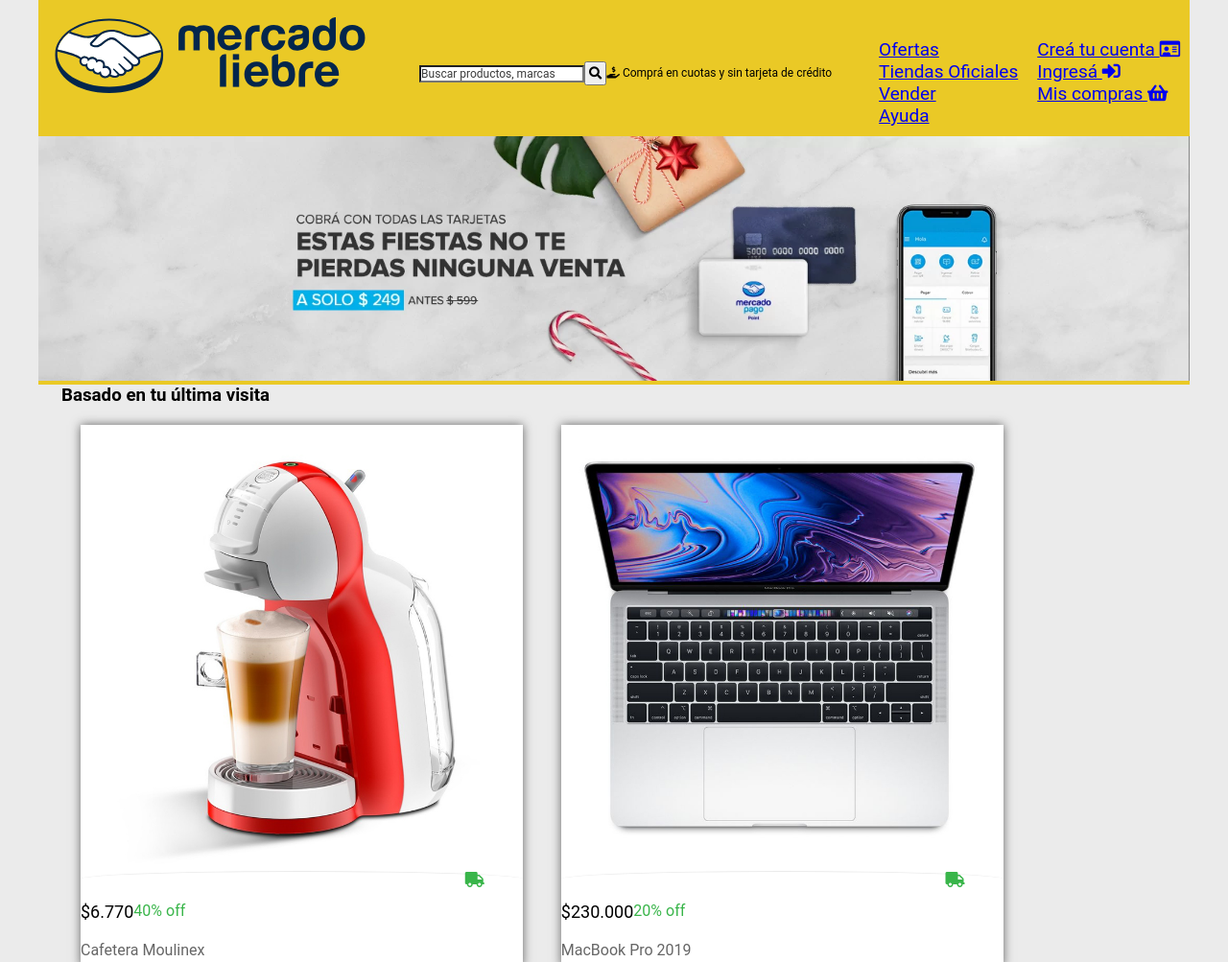
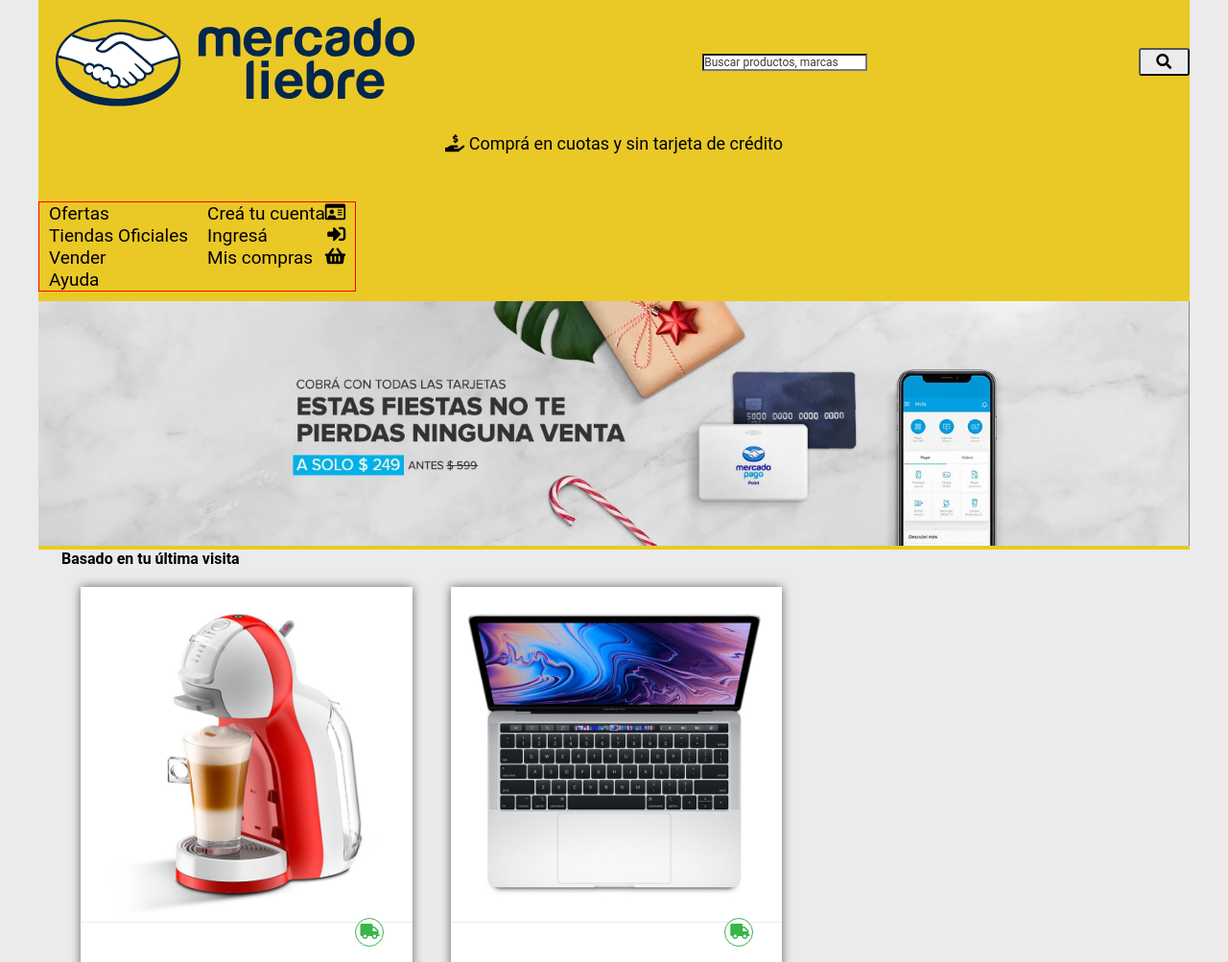
Before and after one commit to mayorgaclara/dhtroopersM4E1MayorgaClara, a website: page views/home.html in a window 1280 px wide. Shown: the top 1003 px of the page at 96% size. Drawn offline with Linux system fonts and the light colour scheme.

Commit message:
Agrego Responsive - min 769px

```diff
--- a/public/css/styles.css
+++ b/public/css/styles.css
@@ -17,12 +17,30 @@
 
     .search-button {
         display: flex;
+        justify-content: center;
+        flex: 1 1 auto;
+        align-items: center;
+    }
+
+    .button {
+        padding: 3px 5px;
+        flex: 1 0 5%;
+        border-radius: 3px;
+        font-size: 1em;
+        box-sizing: content-box;
+        border-radius: solid 3px #666;
+        background: #ebebeb;
+    }
+
+    .search-form {
+        flex: 0 1 95%;
         text-align: center;
-        align-items: center;
-        flex: 1 1 auto;
-        justify-content: center;
-        margin-top: 20px;
-        }
+        flex-direction: column;
+    }
+
+    .barra {
+        flex-grow: 1;
+    }
 
     .logo {
         margin: 15px;
@@ -39,19 +57,20 @@
         font-size: 24px
     }
 
-    button {
-        padding: 3px 3px;
-        text-align: center;
-        }
+    .main-navbar{
+        display: none;
+    }
 
-    .main-navbar {
-        display: none;
+    a {
+       font-size: 12px;
+       text-decoration: none;
     }
 
     .barra {
         background: white;
         font-size: 12px;
         color:rgb(59, 59, 59);
+
     }
 
     .burger-menu {
@@ -72,23 +91,12 @@
         align-self: center;
     }
 
-    .main section article i {
-        display: block;
-        background-color: white;
-        color:#39b54a;
-        font-size: 16px;
-        padding: 5px;
-        width: 30px;
-        height: 30px;
-        border: 1px solid #39b54a;
-        border-radius: 50%;
-        right: 20px;
-        top: -15px;
-
-    }
-
     .texto-cuotas {
         font-size: 12px;
+        margin-top: 10px;
+        text-align: center;
+        flex: 5 1 100%;
+        margin-bottom: 10px;
     }
 
     .banner {
@@ -122,37 +130,50 @@
     .producto-info {
         display: flex;
         flex-wrap: wrap;
+        flex-direction: column;
+        align-items: center;
     }
 
     .camion {
+        padding: 0px 50px;
+        margin-top: 0px;
+        border-top: solid 1px #ebebeb;
+        text-align: right;
+        flex-flow: column;
+        padding: 10px;
         color: #39b54a;
-        display: flex;
-        flex-flow: column;
-        padding: 0px 40px;
+        font-size: 16px;
         flex-grow: 1;
-        text-align: right;
-        margin-top: 0px;
-        margin-bottom: 15px;
-        border-top: solid 1px #ebebeb;
-        border-radius: 50%;
     }
 
+    main section article i {
+        display: block;
+        font-size: 16px;
+        padding: 5px;
+        width: 30px;
+        height: 30px;
+        border: solid 1px #39b54a;
+        background-color: #fff;
+        border-radius: 50%;
+        position: relative;
+        right: 20px;
+        top: -15px;
+    }
     .precio {
         font-size: 18px;
-        flex-grow: 30%;
         margin-bottom: 0px;
     }
 
     .descuento {
         font-size: 16px;
-        font-weight: normal;
         color: #39b54a;
         text-align: left;
-        flex-grow: 70%;
+        margin-left: 8px;
         margin-top: 0px;
     }
 
     .descripcion {
+        visibility: hidden;
         font-size: 16px;
         font-weight: normal;
         flex: 5 1 100%;
@@ -169,10 +190,6 @@
     color: #666;
     padding: 10px;
     font-size: 12px;
-}
-
-footer h3{
-    font-size: 20px;
 }
 
 footer p {
@@ -193,22 +210,22 @@
 
 @media (min-width: 361px){
 
-    .main-navbar{
+    .main-navbar {
         display: flex;
         justify-content: space-between;
         margin-top: 20px;
         margin-bottom: 0px;
+        margin: auto;
         visibility: visible;
+        border: 1px red solid;
     }
 
-    .navbar-list-1, .navbar-list-2 {
+    .navbar-list-1, .navbar-list-2, a {
+        display: flex;
+        justify-content: space-between;
+        text-decoration: none;
         color: black;
         text-align: left;
-        text-decoration: none;
-    }
-
-    .navbar-list-1 {
-        margin-left: 25px;
     }
 
     .navbar-list-2 {
@@ -219,7 +236,7 @@
         display: none;
     }
 
-    .textocuotas {
+    .catalogo-productos {
         display: flex;
         flex-wrap: wrap;
     }
@@ -232,6 +249,52 @@
     .descripcion {
         visibility: visible;
     }
+
+}
+
+@media (min-width: 769px) {
+    *{
+        font-size: 1em;
+    }
+
+    .main-header-top-bar {
+        display: flex;
+        justify-content: space-between;
+    }
+
+    .logo {
+        flex: 1 1 auto;
+        max-width: 380px;
+    }
+
+    .texto-cuotas {
+        align-self: center;
+        text-align: center;
+    }
+
+    .search-button {
+        align-self: center;
+        text-align: center;
+    }
+
+    .main-navbar {
+        display: flex;
+        justify-content: space-between;
+        visibility: visible;
+    }
+
+    .navbar-list-1, .navbar-list-2 {
+        display: flex;
+        justify-content: space-between;
+        flex-flow: row;
+        align-self: center;
+        text-align: center;
+    }
+
+    .producto-completo {
+        width: 30%;
+    }
+
 
 }
 
@@ -254,7 +317,7 @@
         font-size: 19px;
     }
 
-    .textocuotas {
+    .texto-cuotas {
         max-width: none;
         font-size: 18px;
         font-weight: 400;
--- a/views/home.html
+++ b/views/home.html
@@ -18,18 +18,18 @@
         <div class="main-header-top-bar">
             <img src="/images/logo-mercado-liebre.svg" class = "logo" width="360" alt="Logo de MercadoLiebre">
             <div class="search-button">
-                <form action="" method="post">
+                <form action="" method="post" class="search-form">
                     <input type="search" value = "Buscar productos, marcas" class = barra>
                 </form>
                 <button type="submit" class = button><i class="fas fa-search"></i></button>
+            </div>
             <p class = "texto-cuotas">
                 <i class = "fas fa-hand-holding-usd">  </i>
                 Comprá en cuotas y sin tarjeta de crédito
             </p>
-        </div>
 
         <section class="navbar-lists">
-            <nav class = "main-navbar">
+            <div class = "main-navbar">
                 <ul type= "none" class="navbar-list1">
                     <li class="navbar-list1-1"><a href="#">Ofertas</a></li>
                     <li class="navbar-list1-2"><a href="#">Tiendas Oficiales</a></li>
@@ -50,7 +50,7 @@
                         </a>
                     </li>
                 </ul>
-            </nav>
+            </div>
             <div class = "contenedor-burguer">
                 <span class="burger-menu">
                     <a href=""><i class="fa fa-bars burger"></i></a>
```
